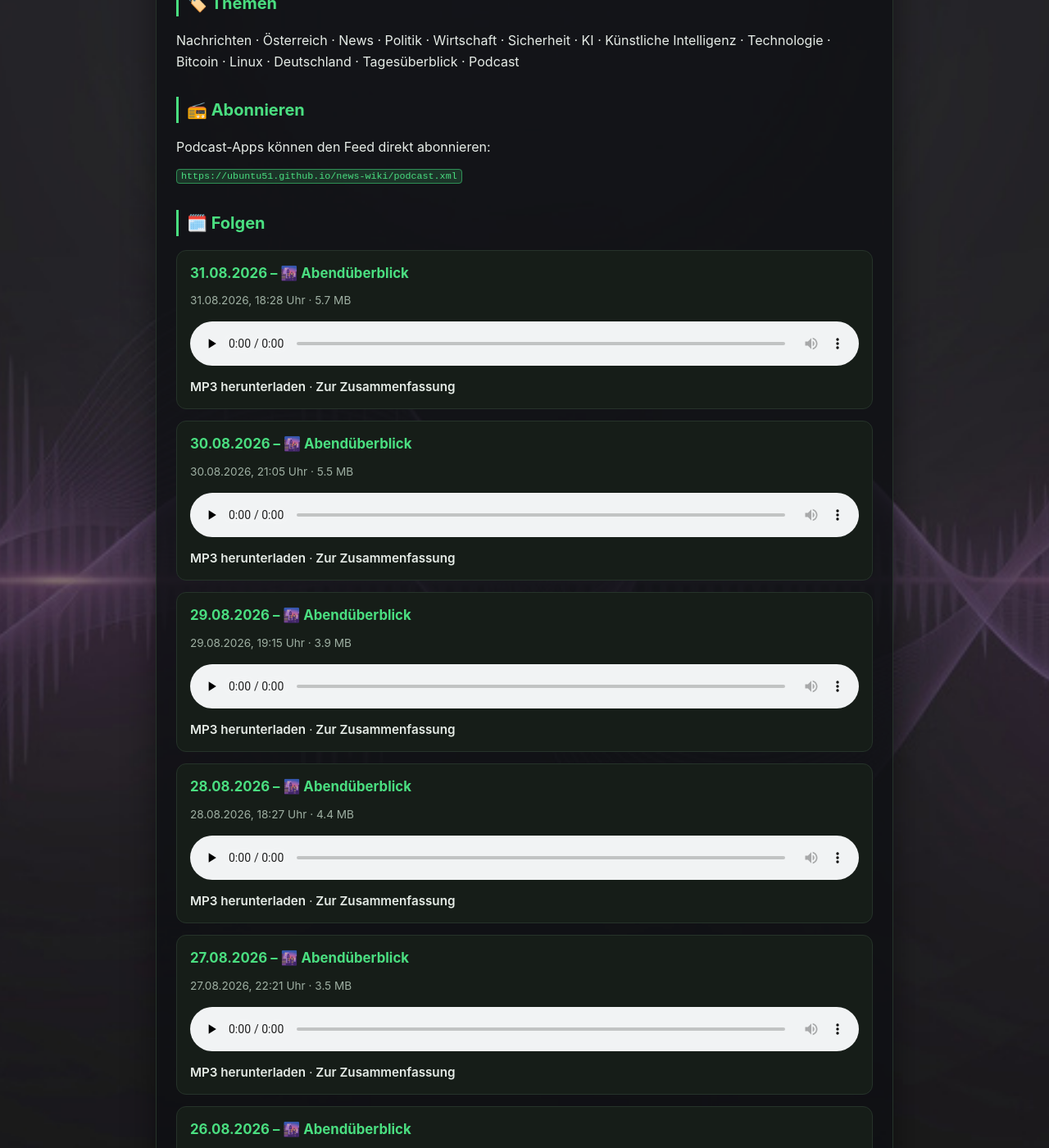
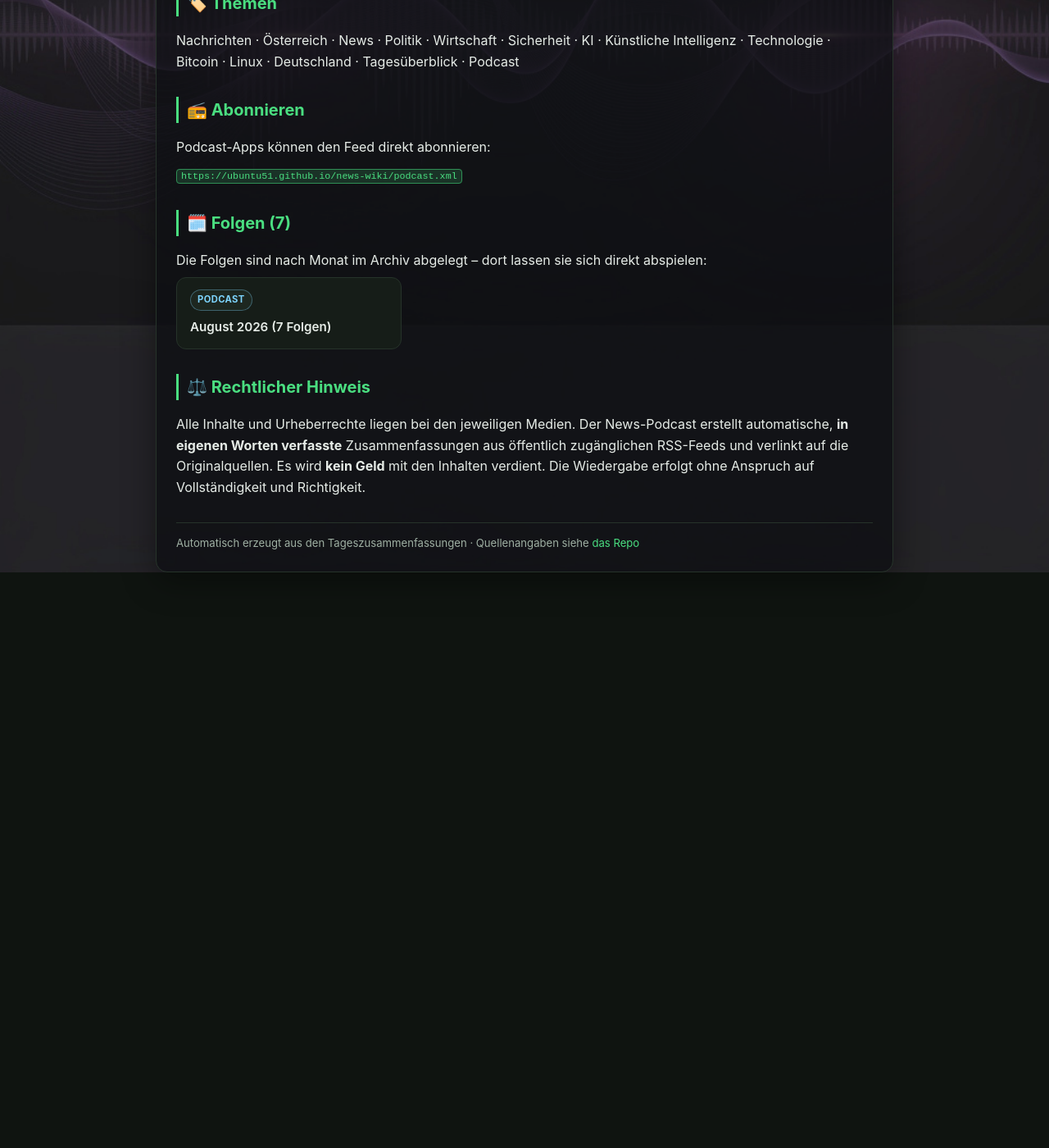
Before and after one commit to Ubuntu51/news-wiki, a Jekyll site: the page built from podcast.md, in a window 1280 px wide and 1400 px high, scrolled down 640 px. Shown: the whole window at 82% size. Built offline with Jekyll 4.4.1, drawn with Linux system fonts in a browser that asks for light colours; after the commit the page ends 1338 px from its top, so only the background shows below that; some of the changed text lies outside the part shown.

Commit message:
Podcast: Monatslinks auf Seite, Player im Monats-Archiv

```diff
--- a/podcast.md
+++ b/podcast.md
@@ -30,55 +30,13 @@ Podcast-Apps können den Feed direkt abonnieren:
 
 <code>https://ubuntu51.github.io/news-wiki/podcast.xml</code>
 
-## 🗓️ Folgen
+## 🗓️ Folgen (7)
 
-<div class="card podcast-episode">
-<h3>31.08.2026 – 🌆 Abendüberblick</h3>
-<p class="meta">31.08.2026, 18:28 Uhr · 5.7 MB</p>
-<audio controls preload="none" src="https://ubuntu51.github.io/news-wiki/2026/08/2026-08-31_18-28.mp3"></audio>
-<p class="links"><a href="https://ubuntu51.github.io/news-wiki/2026/08/2026-08-31_18-28.mp3">MP3 herunterladen</a> · <a href="https://ubuntu51.github.io/news-wiki/2026/08/2026-08-31_18-28.html">Zur Zusammenfassung</a></p>
-</div>
+Die Folgen sind nach Monat im Archiv abgelegt – dort lassen sie sich
+direkt abspielen:
 
-<div class="card podcast-episode">
-<h3>30.08.2026 – 🌆 Abendüberblick</h3>
-<p class="meta">30.08.2026, 21:05 Uhr · 5.5 MB</p>
-<audio controls preload="none" src="https://ubuntu51.github.io/news-wiki/2026/08/2026-08-30_21-05.mp3"></audio>
-<p class="links"><a href="https://ubuntu51.github.io/news-wiki/2026/08/2026-08-30_21-05.mp3">MP3 herunterladen</a> · <a href="https://ubuntu51.github.io/news-wiki/2026/08/2026-08-30_21-05.html">Zur Zusammenfassung</a></p>
-</div>
-
-<div class="card podcast-episode">
-<h3>29.08.2026 – 🌆 Abendüberblick</h3>
-<p class="meta">29.08.2026, 19:15 Uhr · 3.9 MB</p>
-<audio controls preload="none" src="https://ubuntu51.github.io/news-wiki/2026/08/2026-08-29_19-15.mp3"></audio>
-<p class="links"><a href="https://ubuntu51.github.io/news-wiki/2026/08/2026-08-29_19-15.mp3">MP3 herunterladen</a> · <a href="https://ubuntu51.github.io/news-wiki/2026/08/2026-08-29_19-15.html">Zur Zusammenfassung</a></p>
-</div>
-
-<div class="card podcast-episode">
-<h3>28.08.2026 – 🌆 Abendüberblick</h3>
-<p class="meta">28.08.2026, 18:27 Uhr · 4.4 MB</p>
-<audio controls preload="none" src="https://ubuntu51.github.io/news-wiki/2026/08/2026-08-28_18-27.mp3"></audio>
-<p class="links"><a href="https://ubuntu51.github.io/news-wiki/2026/08/2026-08-28_18-27.mp3">MP3 herunterladen</a> · <a href="https://ubuntu51.github.io/news-wiki/2026/08/2026-08-28_18-27.html">Zur Zusammenfassung</a></p>
-</div>
-
-<div class="card podcast-episode">
-<h3>27.08.2026 – 🌆 Abendüberblick</h3>
-<p class="meta">27.08.2026, 22:21 Uhr · 3.5 MB</p>
-<audio controls preload="none" src="https://ubuntu51.github.io/news-wiki/2026/08/2026-08-27_22-21.mp3"></audio>
-<p class="links"><a href="https://ubuntu51.github.io/news-wiki/2026/08/2026-08-27_22-21.mp3">MP3 herunterladen</a> · <a href="https://ubuntu51.github.io/news-wiki/2026/08/2026-08-27_22-21.html">Zur Zusammenfassung</a></p>
-</div>
-
-<div class="card podcast-episode">
-<h3>26.08.2026 – 🌆 Abendüberblick</h3>
-<p class="meta">26.08.2026, 18:47 Uhr · 2.8 MB</p>
-<audio controls preload="none" src="https://ubuntu51.github.io/news-wiki/2026/08/2026-08-26_18-47.mp3"></audio>
-<p class="links"><a href="https://ubuntu51.github.io/news-wiki/2026/08/2026-08-26_18-47.mp3">MP3 herunterladen</a> · <a href="https://ubuntu51.github.io/news-wiki/2026/08/2026-08-26_18-47.html">Zur Zusammenfassung</a></p>
-</div>
-
-<div class="card podcast-episode">
-<h3>25.08.2026 – 🌆 Abendüberblick</h3>
-<p class="meta">25.08.2026, 21:38 Uhr · 2.7 MB</p>
-<audio controls preload="none" src="https://ubuntu51.github.io/news-wiki/2026/08/2026-08-25_21-38.mp3"></audio>
-<p class="links"><a href="https://ubuntu51.github.io/news-wiki/2026/08/2026-08-25_21-38.mp3">MP3 herunterladen</a> · <a href="https://ubuntu51.github.io/news-wiki/2026/08/2026-08-25_21-38.html">Zur Zusammenfassung</a></p>
+<div class="card-grid">
+<div class="card"><span class="tag tag-week">Podcast</span><a href="2026/08/index.html">August 2026 (7 Folgen)</a></div>
 </div>
 
 ## ⚖️ Rechtlicher Hinweis
--- a/podcast.xml
+++ b/podcast.xml
@@ -4,7 +4,7 @@
 <title>News-Podcast</title>
 <description>„News-Podcast“ ist dein täglicher Audio-Überblick über die wichtigsten Nachrichten aus Österreich und der Welt. Jeden Abend automatisch erstellt aus den RSS-Feeds österreichischer Tageszeitungen sowie deutscher und internationaler Tech-, Sicherheits- und Wirtschaftsmedien. Die Zusammenfassungen werden von einer KI (LLM) geschrieben und mit einer natürlichen Piper-Stimme eingesprochen – kompakt, kostenlos und werbefrei.</description>
 <link>https://ubuntu51.github.io/news-wiki</link>
-<lastBuildDate>Mon, 31 Aug 2026 21:07:01 +0000</lastBuildDate>
+<lastBuildDate>Mon, 31 Aug 2026 21:16:12 +0000</lastBuildDate>
 <language>de</language>
 <itunes:author>News-Generator (KI)</itunes:author>
 <itunes:explicit>false</itunes:explicit>
```
Also changed, not shown: 2026/08/index.md (+46 -1 lines), index.md (+1 -1 lines).
